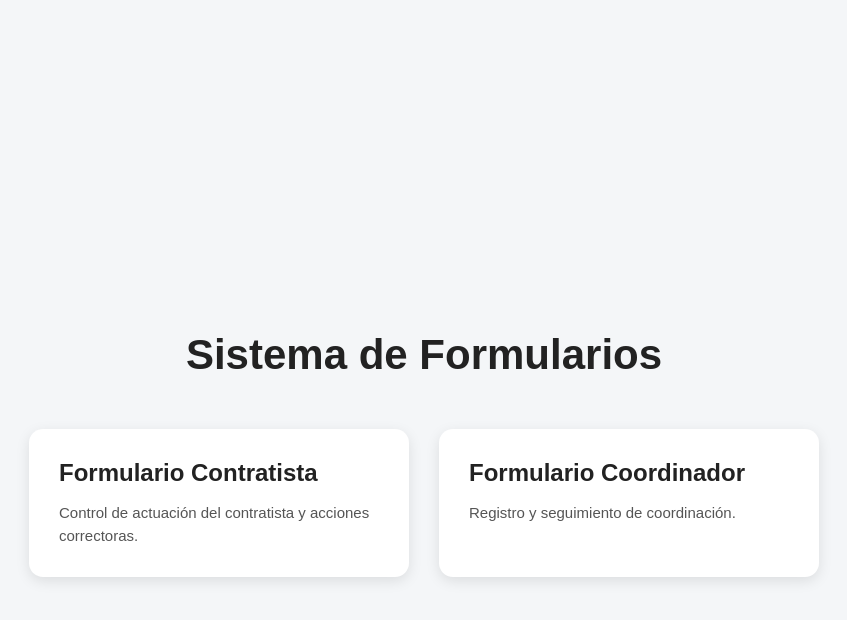
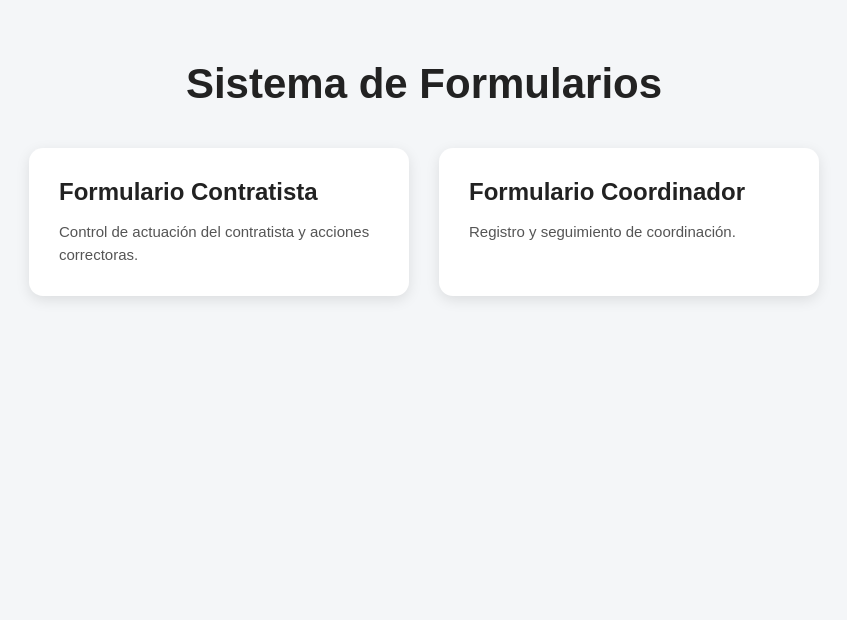
Before and after one commit to JuanHernandezMartinTesicnor/AutoFormulario, a website: page frontend/index.html in a window 1280 px wide. Shown: the whole page, without its empty margins (216-1063 px from the left). Drawn offline with Linux system fonts and the light colour scheme.

Commit message:
ajustar pagina de inicio

```diff
--- a/frontend/style.css
+++ b/frontend/style.css
@@ -1,89 +1,64 @@
 body {
 
     margin: 0;
-
     font-family: Arial, sans-serif;
-
     background: #f4f6f8;
-
     color: #222;
 }
 
 .home-container {
 
-    min-height: 100vh;
-
     display: flex;
-
     flex-direction: column;
-
     align-items: center;
-
-    justify-content: center;
-
-    padding: 40px;
+    padding: 40px 20px;
+    box-sizing: border-box;
 }
 
 .main-title {
 
     font-size: 42px;
-
-    margin-bottom: 50px;
-
+    margin-top: 20px;
+    margin-bottom: 40px;
     text-align: center;
 }
 
 .cards-container {
 
     display: flex;
-
     gap: 30px;
-
     flex-wrap: wrap;
-
     justify-content: center;
 }
 
 .form-card {
 
     width: 320px;
-
     background: white;
-
     border-radius: 14px;
-
     padding: 30px;
-
     text-decoration: none;
-
     color: inherit;
-
-    box-shadow: 0 4px 14px rgba(0,0,0,0.1);
-
+    box-shadow: 0 4px 14px rgba(0, 0, 0, 0.1);
     transition: 0.2s;
 }
 
 .form-card:hover {
 
     transform: translateY(-5px);
-
-    box-shadow: 0 8px 24px rgba(0,0,0,0.15);
+    box-shadow: 0 8px 24px rgba(0, 0, 0, 0.15);
 }
 
 .card-title {
 
     font-size: 24px;
-
     font-weight: bold;
-
     margin-bottom: 15px;
 }
 
 .card-description {
 
     font-size: 15px;
-
     line-height: 1.5;
-
     color: #555;
 }
```
